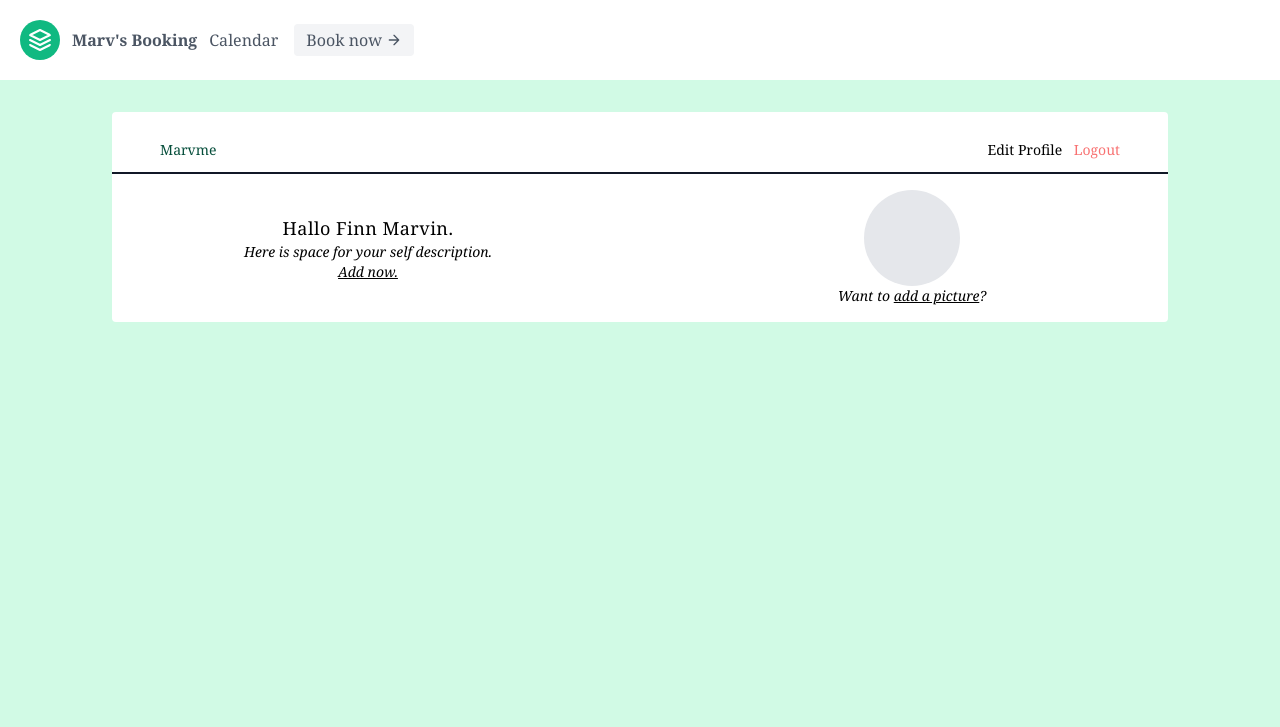
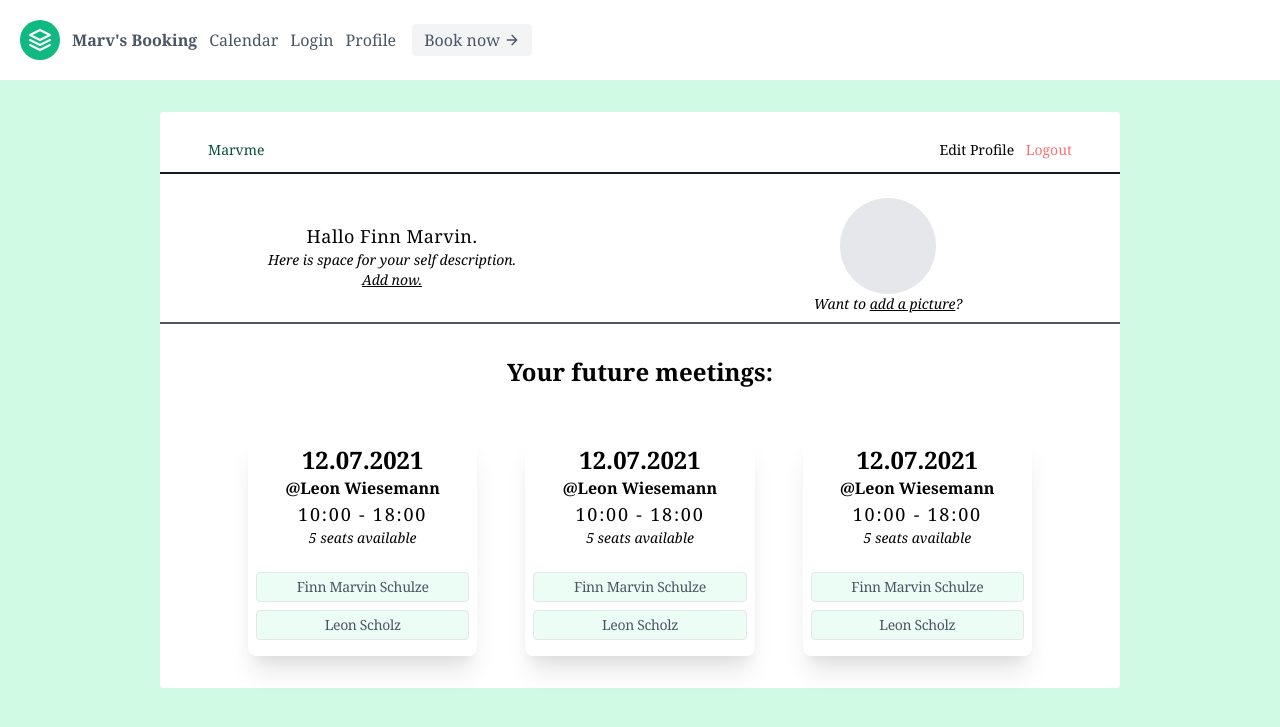
Before and after one commit to marvinschulze/try_this, a Django app: page /profile/ in a window 1280 px wide. Shown: the top 727 px of the page. Run offline with Django 3.2, Linux system fonts and the light colour scheme; some libraries are stand-ins or nearby versions.

Commit message:
basic profile.html setup

```diff
--- a/booking/templates/booking/base.html
+++ b/booking/templates/booking/base.html
@@ -19,7 +19,9 @@
                 </svg>
                 <span class="ml-3 text-xl "><a href="{% url 'booking:home' %}" class="font-bold">Marv's Booking</a></span>
               </a>
-              <span class="ml-3 text-md"><a href="{% url 'booking:calendar' %}">Calendar</a></span>
+              <span class="md:ml-3 text-md"><a href="{% url 'booking:calendar' %}">Calendar</a></span>
+              <span class="md:ml-3 text-md"><a href="{% url 'booking:login' %}">Login</a></span>
+              <span class="md:ml-3 text-md"><a href="{% url 'booking:profile' %}">Profile</a></span>
               <button class="inline-flex items-center bg-gray-100 border-0 py-1 px-3 focus:outline-none hover:bg-gray-200 rounded text-base mt-4 md:mt-0 md:ml-4">Book now
                 <svg fill="none" stroke="currentColor" stroke-linecap="round" stroke-linejoin="round" stroke-width="2" class="w-4 h-4 ml-1" viewBox="0 0 24 24">
                   <path d="M5 12h14M12 5l7 7-7 7"></path>
--- a/booking/templates/booking/calendar.html
+++ b/booking/templates/booking/calendar.html
@@ -24,5 +24,5 @@
     {%  endfor %}
     {%  endfor %}
 
-
+</div>
 {% endblock %}
--- a/booking/templates/booking/register.html
+++ b/booking/templates/booking/register.html
@@ -13,7 +13,7 @@
         <input type="text" placeholder="E-Mail" class="w-full px-4 h-8 bg-gray-50 bg-opacity-50 rounded border border-green-800 border-2 focus:ring-2 focus:bg-transparent focus:ring-green-200 focus:green-500 text-base outline-none">
         <input type="text" placeholder="Password" class="w-full px-4 h-8 bg-gray-50 bg-opacity-50 rounded border border-green-800 border-2 focus:ring-2 focus:bg-transparent focus:ring-green-200 focus:green-500 text-base outline-none">
         <button class=" text-white mt-2 bg-green-500 border-0 py-1 sm:py-2 px-4 sm:px-6 focus:outline-none hover:bg-green-600 rounded-lg text-md"><a href="{% url 'booking:booking-index' %}">Register now.</a> </button>
-        <button class=" w-full mx-auto mt-4 text-white bg-blue-400 border-0 py-1 sm:py-2 px-4 sm:px-6 focus:outline-none hover:bg-red-400 rounded-lg text-md"><a href="{% url 'booking:booking-index' %}">Log In instead.</a> </button>
+        <button class=" w-full mx-auto mt-4 text-white bg-blue-400 border-0 py-1 sm:py-2 px-4 sm:px-6 focus:outline-none hover:bg-red-400 rounded-lg text-md"><a href="{% url 'booking:login' %}">Log In instead.</a> </button>
     </form>
 </div>
 
--- a/booking/templates/booking/user-profile.html
+++ b/booking/templates/booking/user-profile.html
@@ -1,7 +1,7 @@
 {% extends 'booking/base.html' %}
 {% block content %}
 
-<div class="mx-20 mt-8 py-4 bg-white rounded">
+<div class="mx-20 lg:mx-32 mt-8 py-4 bg-white rounded">
     <!-- Navbar -->
     <nav class="w-full px-12 py-3 text-sm text-semibold text-center flex justify-between border-b-2 border-solid border-gray-900 ">
         <a href="" class="text-green-900">Marvme</a>
@@ -10,7 +10,8 @@
             <a href="" class="text-red-400">Logout</a>
         </div>
     </nav>
-    <div class="grid grid-cols-2 justify-items-center gap-x-8 mt-4">
+    <!-- Description & Image -->
+    <div class="grid grid-cols-2 justify-items-center gap-x-8 mt-4 py-2 border-b-2 border-solid border-gray-600">
         <div class="col-span-1 flex flex-wrap items-center content-center">
             <span class="text-lg tracking-wide text-center w-full">Hallo Finn Marvin.</span>
             <span class="text-sm italic text-center w-full">Here is space for your self description. <p class="underline">Add now.</p></span>
@@ -20,6 +21,40 @@
             <span class="text-sm italic">Want to <span class="underline">add a picture</span>?</span>
         </div>
     </div>
+    <!-- Future meetings -->
+    <div class="mx-auto px-2 py-4 pt-8 grid grid-cols-1 md:grid-cols-2 xl:grid-cols-3 gap-y-4 md:gap-8 xl:gap-12 xl:mx-20">
+        <h1 class="col-span-1 md:col-span-2 xl:col-span-3 text-center text-2xl font-bold">Your future meetings:</h1>
+        <div class="col-span-1 bg-white rounded-lg shadow-xl text-center py-2 ">
+            <h1 class="text-2xl font-bold">12.07.2021</h1>
+            <h1 class="text-1xl font-semibold">@Leon Wiesemann</h1>
+            <h3 class="text-lg tracking-widest">10:00 - 18:00</h3>
+            <h4 class="text-sm italic">5 seats available</h4>
+            <div class="grid grid-cols-1 p-2 gap-2 mt-4">
+                <div class="col-span-1 p-1 text-sm text-gray-600 tracking-tight border rounded bg-green-50">Finn Marvin Schulze</div>
+                <div class="col-span-1 p-1 text-sm text-gray-600 tracking-tight border rounded bg-green-50">Leon Scholz</div>
+            </div>
+        </div>
+        <div class="col-span-1 bg-white rounded-lg shadow-xl text-center py-2 ">
+            <h1 class="text-2xl font-bold">12.07.2021</h1>
+            <h1 class="text-1xl font-semibold">@Leon Wiesemann</h1>
+            <h3 class="text-lg tracking-widest">10:00 - 18:00</h3>
+            <h4 class="text-sm italic">5 seats available</h4>
+            <div class="grid grid-cols-1 p-2 gap-2 mt-4">
+                <div class="col-span-1 p-1 text-sm text-gray-600 tracking-tight border rounded bg-green-50">Finn Marvin Schulze</div>
+                <div class="col-span-1 p-1 text-sm text-gray-600 tracking-tight border rounded bg-green-50">Leon Scholz</div>
+            </div>
+        </div>
+        <div class="col-span-1 bg-white rounded-lg shadow-xl text-center py-2 ">
+            <h1 class="text-2xl font-bold">12.07.2021</h1>
+            <h1 class="text-1xl font-semibold">@Leon Wiesemann</h1>
+            <h3 class="text-lg tracking-widest">10:00 - 18:00</h3>
+            <h4 class="text-sm italic">5 seats available</h4>
+            <div class="grid grid-cols-1 p-2 gap-2 mt-4">
+                <div class="col-span-1 p-1 text-sm text-gray-600 tracking-tight border rounded bg-green-50">Finn Marvin Schulze</div>
+                <div class="col-span-1 p-1 text-sm text-gray-600 tracking-tight border rounded bg-green-50">Leon Scholz</div>
+            </div>
+        </div>
+    </div>
 </div>
 
 {% endblock %}
```
